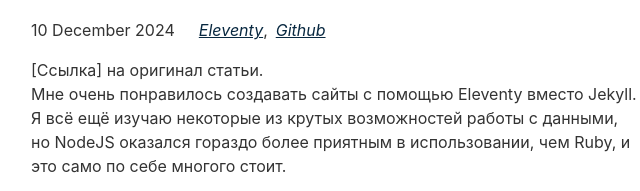
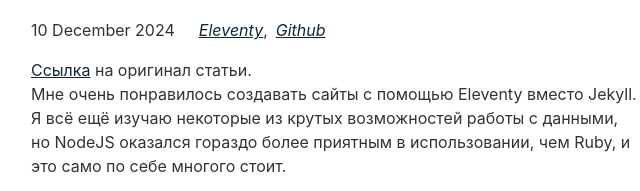
Before and after one commit to evgenvandev/example-with-eleventy-first, an Eleventy site: page content/blog/hosting-eleventy-on-github-pages.md in a window 1280 px wide. Shown: the part 154-345 px from the top of the page, 305-945 px from the left. Built offline with nearby package versions, Linux system fonts and the light colour scheme; Eleventy itself is replaced by a stand-in of ours; files that its build step writes are made by us from their sources; what @zachleat/heading-anchors, zod-validation-error would draw is missing.

Commit message:
Update hosting-eleventy-on-github-pages.md

```diff
--- a/content/blog/hosting-eleventy-on-github-pages.md
+++ b/content/blog/hosting-eleventy-on-github-pages.md
@@ -4,7 +4,7 @@ description: Размещение статического сайта созда
 date: 2024-12-10
 tags: ["eleventy", "github"]
 ---
-[Ссылка] на оригинал статьи.
+[Ссылка](https://quinndombrowski.com/blog/2022/05/07/hosting-eleventy-on-github-pages/) на оригинал статьи.
 Мне очень понравилось создавать сайты с помощью Eleventy вместо Jekyll. Я всё ещё изучаю некоторые из крутых
 возможностей работы с данными, но NodeJS оказался гораздо более приятным в использовании, чем Ruby, и это
 само по себе многого стоит.
```
